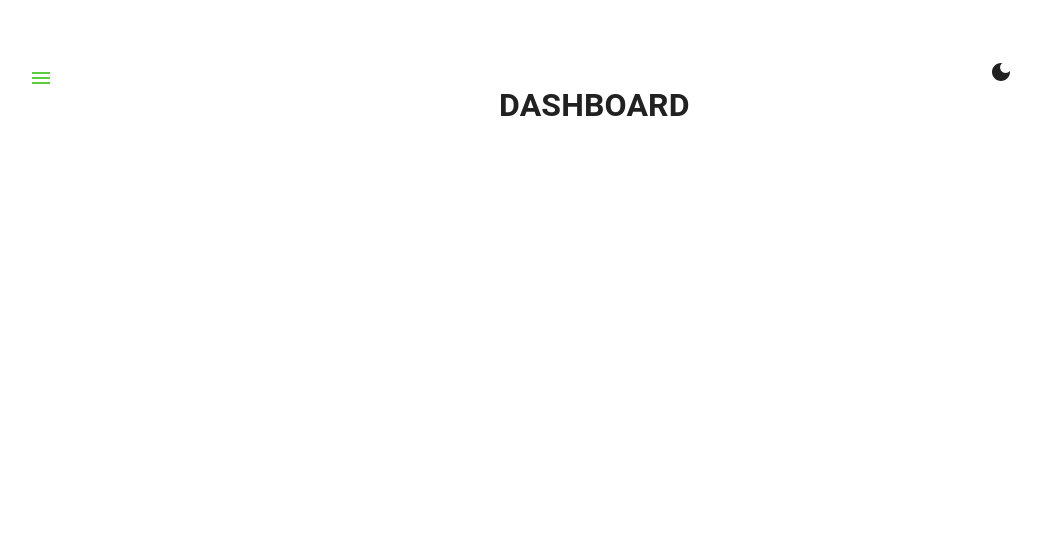
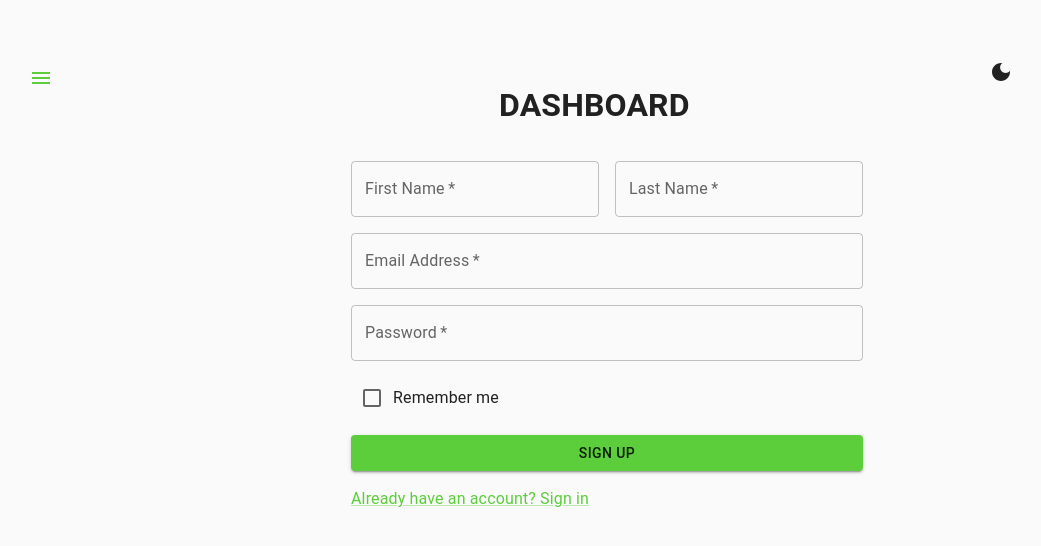
Before and after one commit to grubengraeber/Dashboard, a React (Create React App) app in the folder dashboard/dashbord-frontend/: page /register in a window 1280 px wide. Before the commit this address had no page. Shown: the top 546 px of the page, without its empty margins (51-1092 px from the left). Built offline with nearby package versions, Linux system fonts and the light colour scheme.

Commit message:
Started with registration form and some UI improvements

```diff
--- a/dashboard/dashbord-frontend/src/App.js
+++ b/dashboard/dashbord-frontend/src/App.js
@@ -13,6 +13,7 @@ import { StateProvider } from "./state/appState";
 import Login from "./pages/Login/Login";
 import { ThemeProvider, createTheme, CssBaseline } from "@mui/material";
 import useMediaQuery from "@mui/material/useMediaQuery";
+import Registration from "./pages/Registration/Registration";
 
 
 
@@ -42,6 +43,15 @@ function App() {
                             light: '#757575',
                             dark: '#bdbdbd',
                         },
+                        background: darkMode ?
+                        {
+                            default: '#303030',
+                            paper: '#424242',
+                        } :
+                        {
+                            default: '#FAFAFA',
+                            paper: '#FFFFFF',
+                        },
                         },
                 }
             ), [darkMode],
@@ -62,6 +72,7 @@ function App() {
                                         <Route path={"/ShoppingList"} element={<ShoppingList  />}></Route>
                                         <Route path={"/BudgetTracker"} element={<BudgetSite />}></Route>
                                         <Route path={"/login"} element={<Login />}></Route>
+                                        <Route path={"/register"} element={<Registration />}></Route>
                                     </Routes>
                                 </CssBaseline>
                             </Box>
--- /dev/null
+++ b/dashboard/dashbord-frontend/src/pages/Registration/Registration.js
@@ -0,0 +1,39 @@
+import { Button, Grid, TextField, Link, Stack, Checkbox, FormControlLabel } from '@mui/material'
+import React from 'react'
+
+
+
+function Registration() {
+  return (
+    <>
+        <Grid container
+                display={"flex"}
+                alignItems={"center"}
+                justifyContent={"center"}
+                spacing={2}
+                margin={"10px"}
+                >
+            <Stack
+                component="form"
+
+                spacing={2}
+                noValidate
+                autoComplete="off"
+                >
+                <Stack direction={"row"} spacing={2}>
+                    <TextField label="First Name" required type={"text"}/>
+                    <TextField label="Last Name" required type={"text"}/>
+                </Stack>
+                <TextField label="Email Address" fullWidth required type={"email"}/>
+                {/* <TextField label="Username" required type={"text"}/> */}
+                <TextField label="Password" required type={"password"}/>
+                <FormControlLabel control={<Checkbox  />} label={"Remember me"}/>
+                <Button variant="contained">sign up</Button>
+                <Link href={"#"}>Already have an account? Sign in</Link>
+            </Stack>
+        </Grid>
+    </>
+  )
+}
+
+export default Registration
--- a/dashboard/dashbord-frontend/src/pages/ShoppingList/addItem/AddForm.js
+++ b/dashboard/dashbord-frontend/src/pages/ShoppingList/addItem/AddForm.js
@@ -1,6 +1,6 @@
 import { FormControl, TextField, Button, Grid, Autocomplete } from '@mui/material'
 import React, { useState } from 'react'
-import { DeleteForever } from '@mui/icons-material'
+import CloseIcon from '@mui/icons-material/Close';
 import axios from 'axios'
 import { ErrorMessage } from '../../../components/Error/ErrorMessage'
 import { SuccessMessage } from '../../../components/Success/SuccessMessage'
@@ -64,7 +64,7 @@ export const AddForm = (props) => {
   return (
     <>
     <FormControl>
-        <Grid container sx={{ padding: "5px"}} alignItems="center" >
+        <Grid container sx={{ padding: "5px"}} alignItems="center" spacing={2}>
             <Grid item xs={4}>
                 <Autocomplete
                     freeSolo
@@ -88,11 +88,11 @@ export const AddForm = (props) => {
                     variant="outlined"
                 />
             </Grid>
-                <Grid item xs={3} alignItems="center" >
-                <Button onClick={addItem} >Add new Item</Button>
+                <Grid item xs={2} alignItems="center" >
+                <Button onClick={addItem} >Add</Button>
             </Grid>
-            <Grid item xs={1} >
-                <DeleteForever onClick={disregardForm} />
+            <Grid item xs={2}>
+                <CloseIcon onClick={disregardForm} />
             </Grid>
         </Grid>
     </FormControl>
```
Also changed, not shown: dashboard/dashbord-frontend/src/pages/Home/Home.js (+7 -7 lines).
